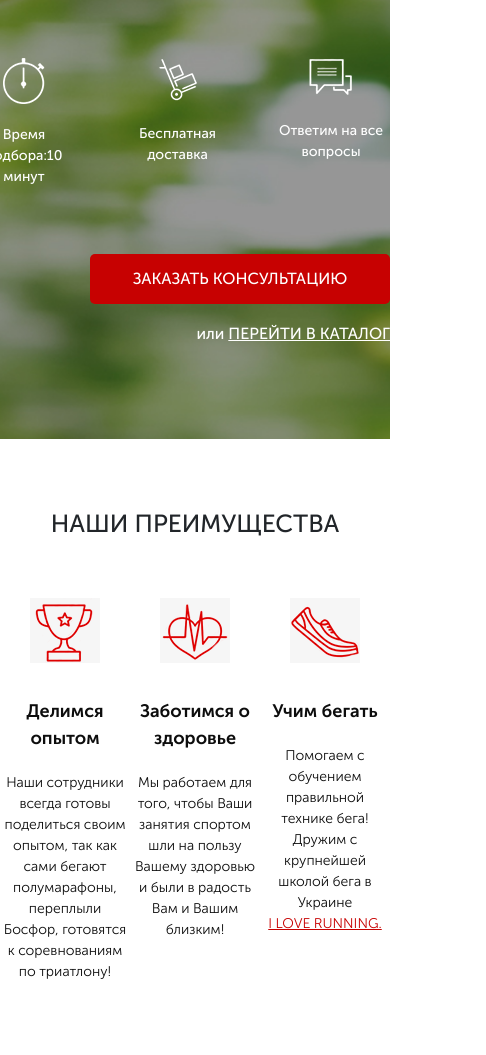
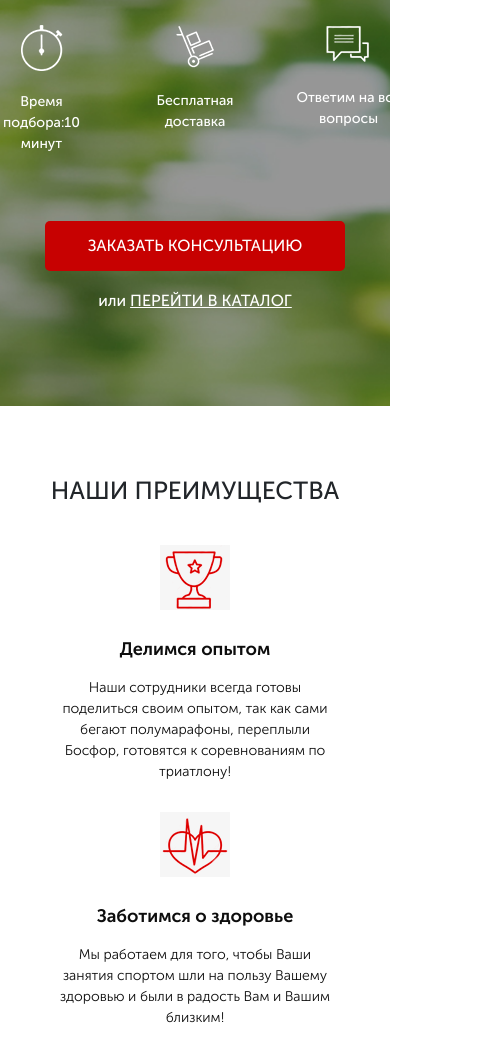
Before and after one commit to udutpetja/Pulse, a website: page src/index.html in a window 390 px wide. Shown: the part 411-1466 px from the top of the page, 486 px wide, since content can reach past the window. Drawn offline with Linux system fonts and the light colour scheme; files whose address does not match are found by name.

Commit message:
add media.scss adaptive for 576px

```diff
--- a/src/sass/base/_media.scss
+++ b/src/sass/base/_media.scss
@@ -0,0 +1,30 @@
+@media (max-width: 575px) {
+    .header{
+        display: flex;
+        justify-content: space-around;
+        align-items: center;
+        .header_official {
+            display: none;
+        }
+    }
+    .promo .promo__wrapper{
+        align-items: center;
+
+    }
+    .start{
+        .container{
+            flex-direction: column;
+            align-items: center;
+            margin-top: 40px;
+            .start_block{
+                margin-bottom: 30px;
+                .start_img{
+                    margin-bottom: 26px;
+                }
+                .start_sudtitle{
+                    margin-bottom: 14px;
+                }
+            }
+        }
+    }
+}
--- a/src/sass/style.scss
+++ b/src/sass/style.scss
@@ -10,3 +10,4 @@
 @import 'blocks/header.scss';
 @import 'blocks/buttons';
 @import 'blocks/start';
+@import 'base/media';
```
Also changed, not shown: src/index.html (+0 -1 lines), src/css/style.min.css.
